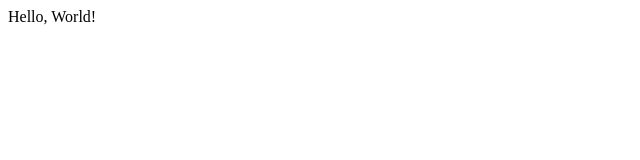
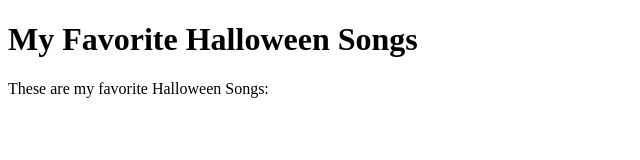
Before and after one commit to ZaneGitCoding/ZaneGitCoding.github.io, a plain HTML site: page index.html in a window 1280 px wide. Shown: the whole page, without its empty margins (0-640 px from the left). Drawn offline with Linux system fonts and the light colour scheme.

Commit message:
Update index.html

```diff
--- a/index.html
+++ b/index.html
@@ -3,10 +3,11 @@
 <head>
 
                      <meta charset="utf-8">
-      <title>Hello, World!</title>
+      <title>HALLOWEEN</title>
              </head>
 <body>
+      <h1>My Favorite Halloween Songs</h1>
+      <p>These are my favorite Halloween Songs:</p>
 
-                     Hello, World!
              </body>
 </html>
```
